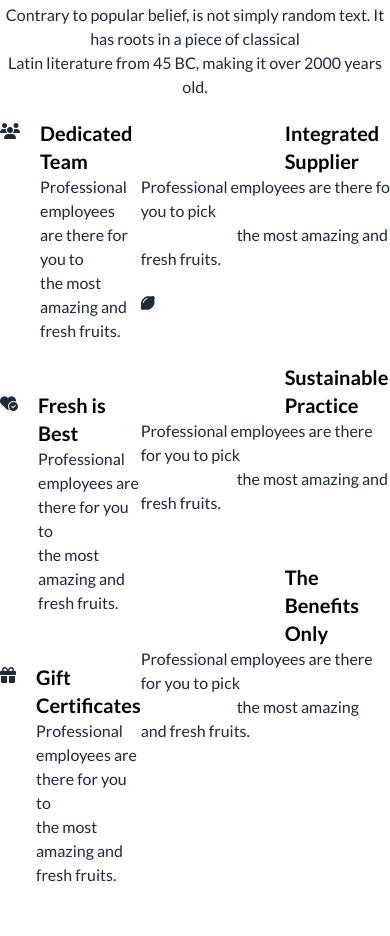
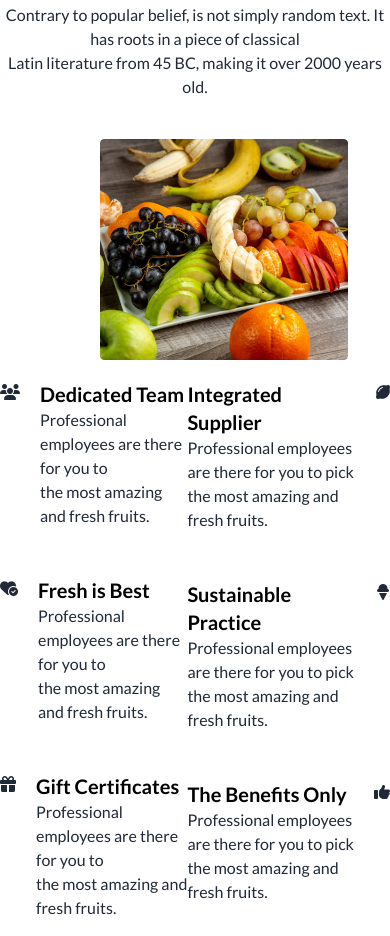
Before and after one commit to fyzul19/assignment3, a plain HTML site: page index.html in a window 390 px wide. Shown: the part 4128-5064 px from the top of the page. Drawn offline with nearby package versions, Linux system fonts and the light colour scheme.

Commit message:
fruits landing web page with responsive

```diff
--- a/index.html
+++ b/index.html
@@ -561,14 +561,18 @@
       </section>
 
       <!-- Why Choose Us section -->
-       <section>
-        <div>
+       <section class="">
+        <div class="lg:max-w-7xl mx-auto">
             <div class="text-center space-y-5 pt-20">
                 <h3 class="text-5xl text-black font-bold">Why Choose Us</h3>
                 <p class="pb-5">Contrary to popular belief, is not simply random text. It has roots in a piece of classical <br> Latin literature from 45 BC, making it over 2000 years old.</p>
               </div>
+              <div class=" w-72 ml-20 p-5 md:w-96 lg:hidden md:ml-48 md:p-5">
+                    <img src="./images/whychoose1.png" alt="">
+                  </div>
 
-              <div class="flex justify-around ">
+
+              <div class="flex md:justify-around ">
                 <div class="space-y-12">
                   <div class="flex gap-5  ">
                     <div class=""><i class="fa-solid fa-users"></i></div>
@@ -595,34 +599,59 @@
                       <p>Professional employees are there for you to<br> the most amazing and fresh fruits.</p>
                       </div>
                     </div>
+                </div>
 
-                </div>
-                  <div class=" lg:w-96 col-auto">
-                    <img src="./images/whychoose1.png" alt="">
-                  </div>
-
-                  <div class="space-y-12">
-                    <div class="flex gap-5 flex-col">
-
-                      <div>
-                        <h5 class="text-black text-xl font-bold pl-36">Integrated Supplier</h5>
-                      <p><span class="">Professional employees are there for you to pick</span> <br> <span class="pl-24">the most amazing and fresh fruits.</span></p>
+                 <!-- <div class="space-y-12 lg:hidden">
+                    <div class="flex gap-5">
+                      <div class="">
+                        <h5 class="text-black text-xl font-bold md:pl-40">Integrated Supplier</h5>
+                      <p><span class="">Professional employees are there for you to pick</span> <br> <span class="md:pl-24">the most amazing and fresh fruits.</span></p>
                       </div>
                       <div class=""><i class="fa-solid fa-lemon"></i></div>
                     </div>
                     <div class="flex gap-5">
 
                       <div>
-                        <h5 class="text-black text-xl font-bold pl-36">Sustainable Practice</h5>
-                      <p>Professional employees are there for you to pick <br> <span class="pl-24">the most amazing and fresh fruits.</span></p>
+                        <h5 class="text-black text-xl font-bold md:pl-40">Sustainable Practice</h5>
+                      <p>Professional employees are there for you to pick <br> <span class="md:pl-24">the most amazing and fresh fruits.</span></p>
                       </div>
                       <div class=""><i class="fa-solid fa-ice-cream"></i></div>
                     </div>
                     <div class="flex gap-5">
 
                       <div>
-                        <h5 class="text-black text-xl font-bold pl-36">The Benefits Only</h5>
-                      <p>Professional employees are there for you to pick<br> <span class="pl-24">the most amazing and fresh fruits.</span></p>
+                        <h5 class="text-black text-xl font-bold md:pl-40">The Benefits Only</h5>
+                      <p>Professional employees are there for you to pick<br> <span class="md:pl-24">the most amazing and fresh fruits.</span></p>
+                      </div>
+                      <div class=""><i class="fa-solid fa-thumbs-up"></i></div>
+                    </div>
+                  </div> -->
+
+                  <div class=" w-0 md:w-0 lg:w-96">
+                    <img class="" src="./images/whychoose1.png" alt="">
+                  </div>
+
+                  <div class="space-y-12 lg:col-0">
+                    <div class="flex gap-5">
+                      <div class="">
+                        <h5 class="text-black text-xl font-bold md:pl-40 lg:pl-36">Integrated Supplier</h5>
+                      <p><span class="">Professional employees are there for you to pick</span> <br> <span class="md:pl-24 lg:pl-24">the most amazing and fresh fruits.</span></p>
+                      </div>
+                      <div class=""><i class="fa-solid fa-lemon"></i></div>
+                    </div>
+                    <div class="flex gap-5">
+
+                      <div>
+                        <h5 class="text-black text-xl font-bold md:pl-40 lg:pl-36">Sustainable Practice</h5>
+                      <p>Professional employees are there for you to pick <br> <span class="md:pl-24 lg:pl-24">the most amazing and fresh fruits.</span></p>
+                      </div>
+                      <div class=""><i class="fa-solid fa-ice-cream"></i></div>
+                    </div>
+                    <div class="flex gap-5">
+
+                      <div>
+                        <h5 class="text-black text-xl font-bold md:pl-40 lg:pl-36">The Benefits Only</h5>
+                      <p>Professional employees are there for you to pick<br> <span class="md:pl-24 lg:pl-24">the most amazing and fresh fruits.</span></p>
                       </div>
                       <div class=""><i class="fa-solid fa-thumbs-up"></i></div>
                     </div>
@@ -635,7 +664,7 @@
     </main>
 
     <!-- footer section -->
-    <footer class="bg-black container mx-auto max-w-full ">
+    <footer class="bg-black container lg:mx-auto lg:max-w-full ">
         <div class="space-y-5 pb-20">
             <div class="flex gap-5 justify-center items-center mt-20 pt-16">
                 <img src="./images/logo.png" alt="">
```
